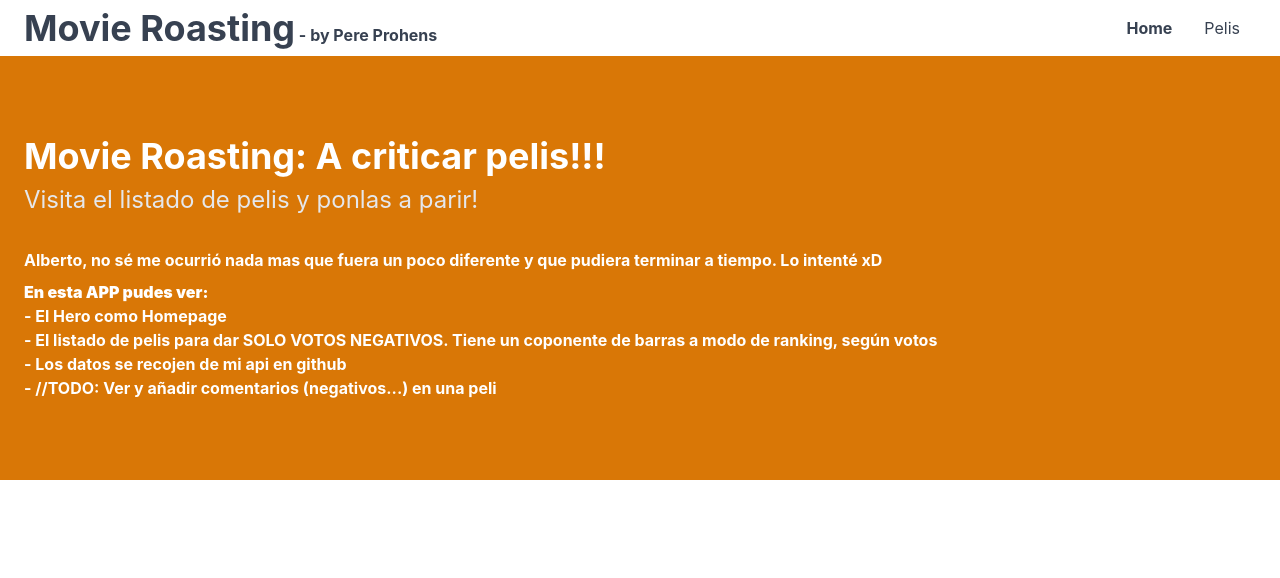
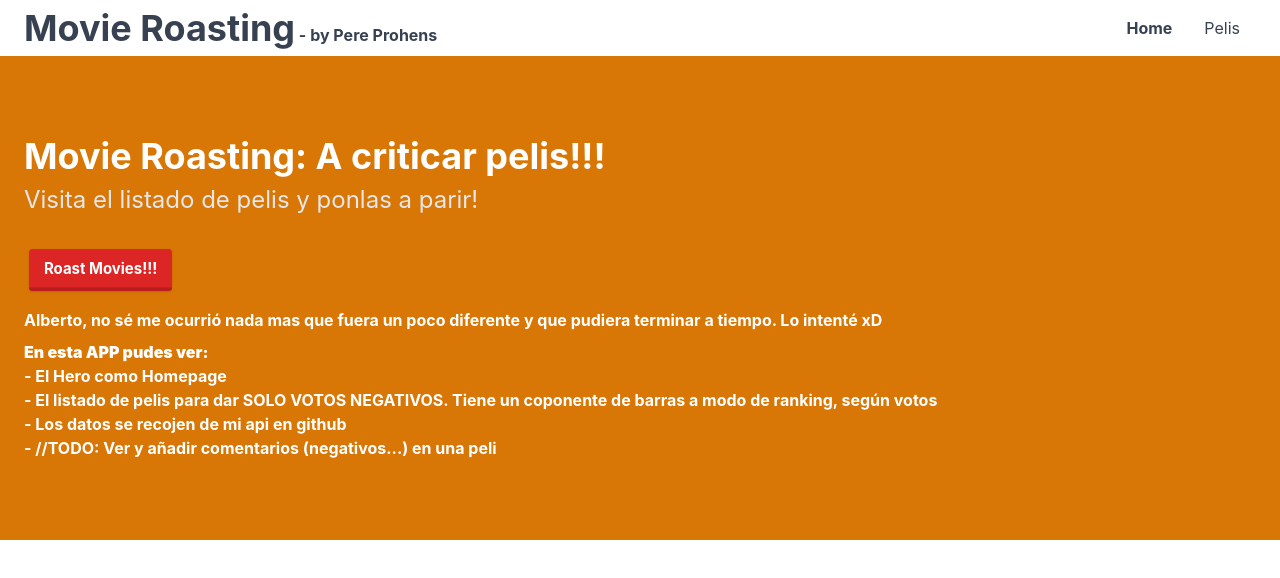
Before and after one commit to logangr/movie-roasting, a React (Create React App) app: page / in a window 1280 px wide. Shown: the top 578 px of the page. Built offline with nearby package versions, Linux system fonts and the light colour scheme; no server answers.

Commit message:
links ok

```diff
--- a/src/components/Hero.css
+++ b/src/components/Hero.css
@@ -1,3 +1,8 @@
-.hero{
-    background: linear-gradient(90deg, #667eea 0%, #764ba2 100%)
-}
+  .beat-button {
+    animation: 1.5s ease 0s infinite beat;
+  }
+
+  @keyframes beat {
+    0%, 50%, 100% { transform: scale(1, 1); }
+    30%, 80% { transform: scale(0.92, 0.95); }
+  }
--- a/src/components/Hero.js
+++ b/src/components/Hero.js
@@ -1,25 +1,42 @@
-function Hero() {
+import "./Hero.css";
+import React, { useContext, useState } from "react";
+import { AppContext } from "../AppContextProvider";
+const Hero = () => {
+  const { appActions } = useContext(AppContext);
   return (
     <div className="py-20 bg-amber-600	">
       <div className="container mx-auto px-6">
-        <h2 className="text-4xl font-bold mb-2 text-white">Movie Roasting: A criticar pelis!!!</h2>
+        <h2 className="text-4xl font-bold mb-2 text-white">
+          Movie Roasting: A criticar pelis!!!
+        </h2>
         <h3 className="text-2xl mb-8 text-gray-200">
           Visita el listado de pelis y ponlas a parir!
         </h3>
 
+        <button onClick={() => appActions.setPage1()} class="beat-button bg-red-600 hover:bg-red-400 text-white font-bold py-2 px-4 border-b-4 border-red-700 hover:border-red-500 rounded shadow mb-4">
+          Roast Movies!!!
+        </button>
+
         <p className="font-bold text-white mb-2">
-          Alberto, no sé me ocurrió nada mas que fuera un poco diferente y que pudiera terminar a tiempo. Lo intenté xD<br/>
+          Alberto, no sé me ocurrió nada mas que fuera un poco diferente y que
+          pudiera terminar a tiempo. Lo intenté xD
+          <br />
         </p>
-        <p className="font-bold text-white"><strong>En esta APP pudes ver:</strong></p>
+        <p className="font-bold text-white">
+          <strong>En esta APP pudes ver:</strong>
+        </p>
         <ul className="font-bold text-white">
           <li>- El Hero como Homepage</li>
-          <li>- El listado de pelis para dar SOLO VOTOS NEGATIVOS. Tiene un coponente de barras a modo de ranking, según votos</li>
+          <li>
+            - El listado de pelis para dar SOLO VOTOS NEGATIVOS. Tiene un
+            coponente de barras a modo de ranking, según votos
+          </li>
           <li>- Los datos se recojen de mi api en github</li>
           <li>- //TODO: Ver y añadir comentarios (negativos...) en una peli</li>
         </ul>
       </div>
     </div>
   );
-}
+};
 
 export default Hero;
--- a/src/layout/Header.js
+++ b/src/layout/Header.js
@@ -12,7 +12,7 @@ const Header = () => {
         <div>
           <a
             className="font-bold text-2xl lg:text-4xl alternative-font"
-            href="#"
+            href="/"
           >
             Movie Roasting<span className="text-base"> - by Pere Prohens</span>
           </a>
```
